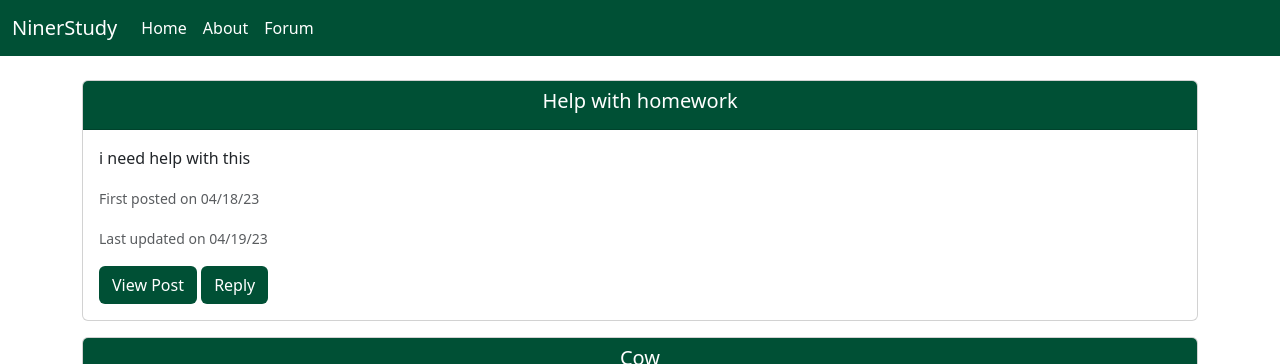
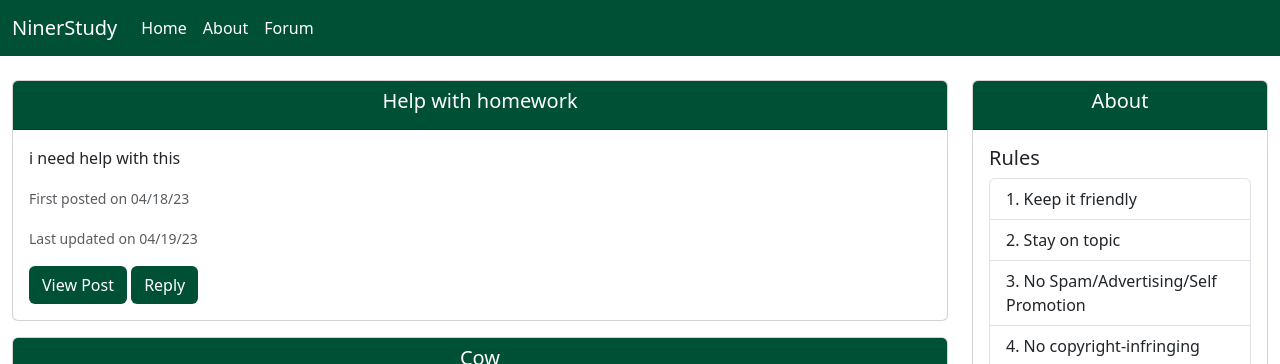
Before and after one commit to chris-pitre/ITSC-3155-Design-Group-19, a Flask app: page /forum in a window 1280 px wide. Shown: the top 364 px of the page. Run offline with Flask 2, Linux system fonts and the light colour scheme.

Commit message:
updated layout and forum page

```diff
--- a/app.py
+++ b/app.py
@@ -24,6 +24,8 @@ posts = []
 
 posts.append(post1)
 posts.append(post2)
+for i in range(10):
+   posts.append(post2)
 
 @app.route('/')
 def home():
@@ -34,4 +36,8 @@ def home():
 
 @app.get("/forum")
 def forum_page():
-    return render_template("forum.html", posts=posts)
+    return render_template("forum.html", posts=posts, total_posts = len(posts), total_replies = 0)
+
+@app.get("/about")
+def about_page():
+   return render_template("About.html")
--- a/templates/_layout.html
+++ b/templates/_layout.html
@@ -25,7 +25,7 @@
         </div>
     </nav>
 
-    <div class="container pt-4">
+    <div class="container-fluid pt-4">
         {% block body %}{% endblock %}
     </div>
 
--- a/templates/forum.html
+++ b/templates/forum.html
@@ -3,6 +3,8 @@
 {% block title %}NinerStudy | Forum{% endblock %}
 {% block body %}
 
+<div class="row">
+  <div class="container col-9">
   {% for post in posts %}
     <div class="card mb-3" style="max-width: 100%; max-height: 600px;">
         <div class="card-header text-white" style="background-color: #005035;">
@@ -26,5 +28,33 @@
         </div>
     </div>
   {% endfor %}
+  </div>
+  <div class="container col-3"></div>
+  <div class="container col-3 position-fixed end-0">
+    <div class="card">
+      <div class="card-header text-white" style="background-color: #005035;">
+        <h5 class="card-title text-center">About</h5>
+      </div>
+      <div class="card-body">
+        <h5 class="card-title">Rules</h5>
+        <ol class="list-group list-group-numbered">
+          <li class="list-group-item">Keep it friendly</li>
+          <li class="list-group-item">Stay on topic</li>
+          <li class="list-group-item">No Spam/Advertising/Self Promotion</li>
+          <li class="list-group-item">No copyright-infringing material</li>
+          <li class="list-group-item">No offensive posts, links, or images</li>
+        </ol>
+        <hr>
+        <p class="card-text">Total Posts: {{ total_posts }}</p>
+        <p class="card-text">Total Replies: {{ total_replies }}</p>
+        <a class="btn text-white" style="background-color: #005035;">Create Post</a>
+      </div>
+    </div>
+  </div>
+</div>
+
+
+<br>
+<br>
 
 {% endblock %}
```
Lines whose indentation alone changed are shown as unchanged.
